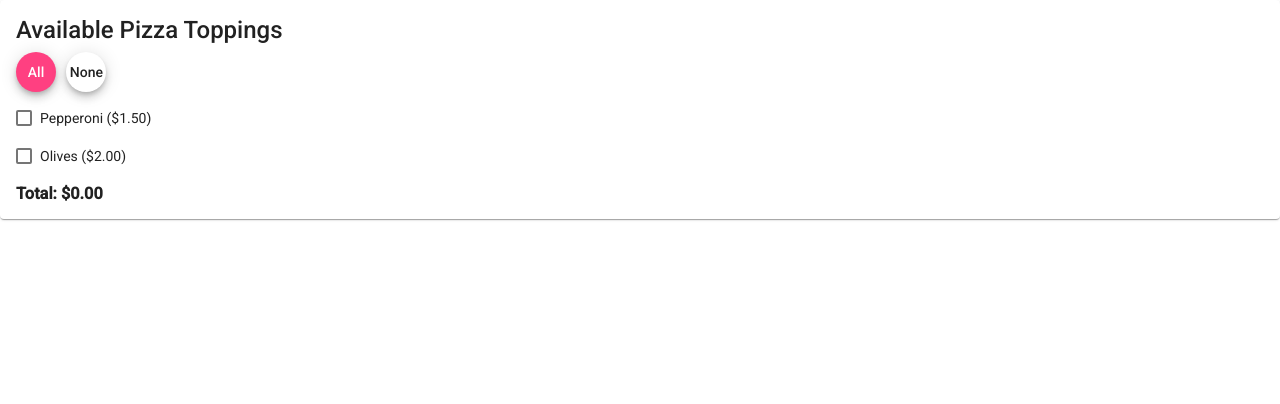
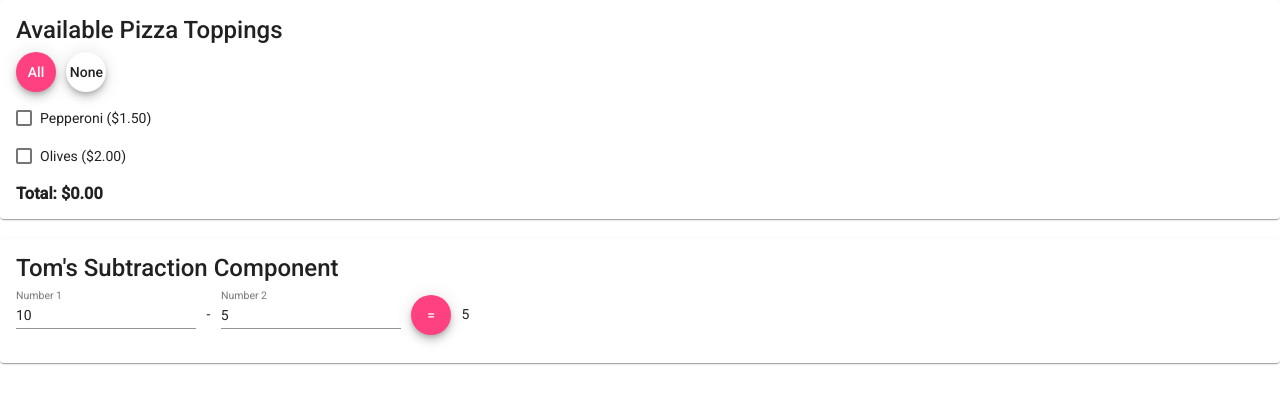
Before and after one commit to trogers9119/components, an Angular app: page / in a window 1280 px wide. Shown: the top 404 px of the page. Built offline with nearby package versions, Linux system fonts and the light colour scheme.

Commit message:
Finished my #week-06-slack-n-tell

```diff
--- a/src/app/app.component.html
+++ b/src/app/app.component.html
@@ -1 +1,3 @@
 <app-pizza-toppings></app-pizza-toppings>
+<br>
+<app-tjs-subtraction></app-tjs-subtraction>
--- a/src/app/app.module.ts
+++ b/src/app/app.module.ts
@@ -8,6 +8,7 @@ import { BrowserAnimationsModule } from '@angular/platform-browser/animations';
 import { MatCardModule } from '@angular/material/card';
 import { MatCheckboxModule } from '@angular/material/checkbox';
 import { MatButtonModule } from '@angular/material/button';
+import { MatInputModule } from '@angular/material/input';
 import { TjsSubtractionComponent } from './tjs-subtraction/tjs-subtraction.component';
 
 @NgModule({
@@ -23,6 +24,7 @@ import { TjsSubtractionComponent } from './tjs-subtraction/tjs-subtraction.compo
     , MatCardModule
     , MatCheckboxModule
     , MatButtonModule
+    , MatInputModule
   ],
   providers: [],
   bootstrap: [AppComponent]
--- a/src/app/tjs-subtraction/tjs-subtraction.component.html
+++ b/src/app/tjs-subtraction/tjs-subtraction.component.html
@@ -1 +1,34 @@
-<p>tjs-subtraction works!</p>
+<mat-card>
+    <mat-card-title>
+        Tom's Subtraction Component
+    </mat-card-title>
+    <mat-card-content>
+        <mat-form-field class="example-full-width">
+            <input
+                matInput
+                placeholder="Number 1"
+                type='number'
+                [(ngModel)]='numberOne'
+            />
+        </mat-form-field>
+        &nbsp; - &nbsp;
+        <mat-form-field class="example-full-width">
+            <input
+                matInput
+                placeholder="Number 2"
+                type='number'
+                [(ngModel)]='numberTwo'
+            />
+        </mat-form-field>
+        &nbsp;
+        <button
+            mat-mini-fab
+            color='accent'
+            (click)='subtractNumbers()'
+        >
+            =
+        </button>
+        &nbsp;
+        {{ answer }}
+</mat-card-content>
+</mat-card>
--- a/src/app/tjs-subtraction/tjs-subtraction.component.ts
+++ b/src/app/tjs-subtraction/tjs-subtraction.component.ts
@@ -12,4 +12,11 @@ export class TjsSubtractionComponent implements OnInit {
   ngOnInit(): void {
   }
 
+  numberOne = 10;
+  numberTwo = 5;
+  answer = 5;
+
+  subtractNumbers = () => {
+    this.answer = this.numberOne - this.numberTwo;
+  }
 }
```
